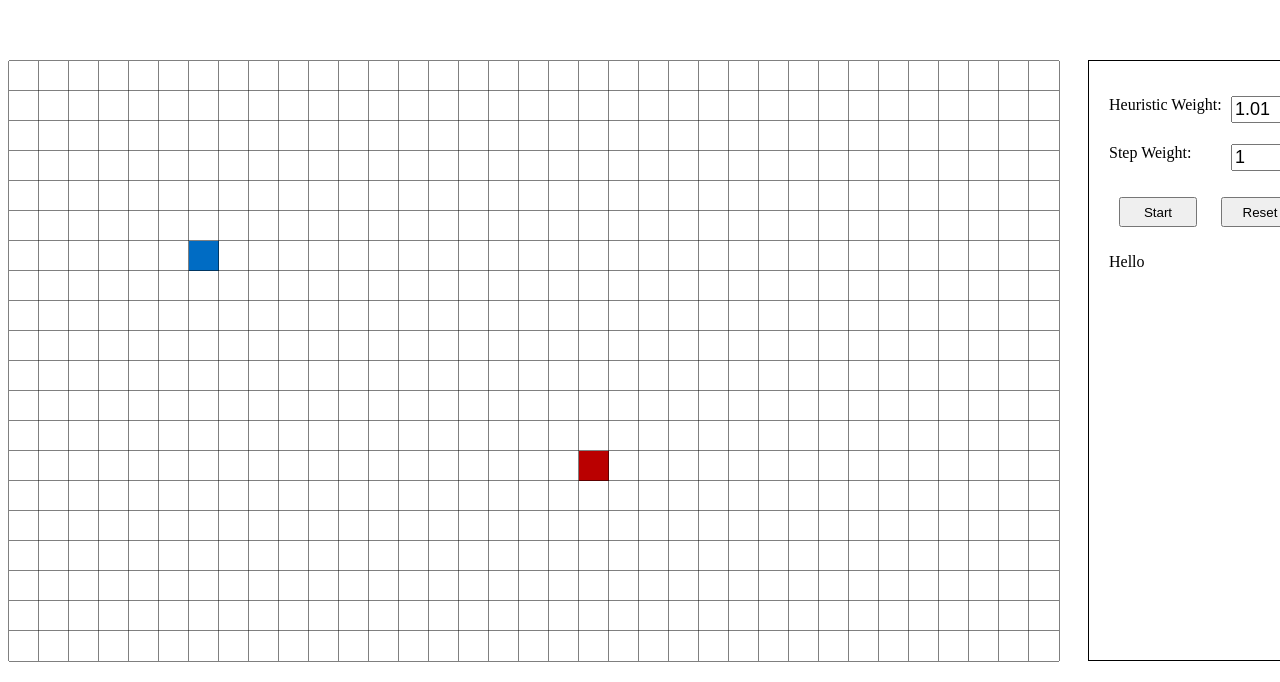
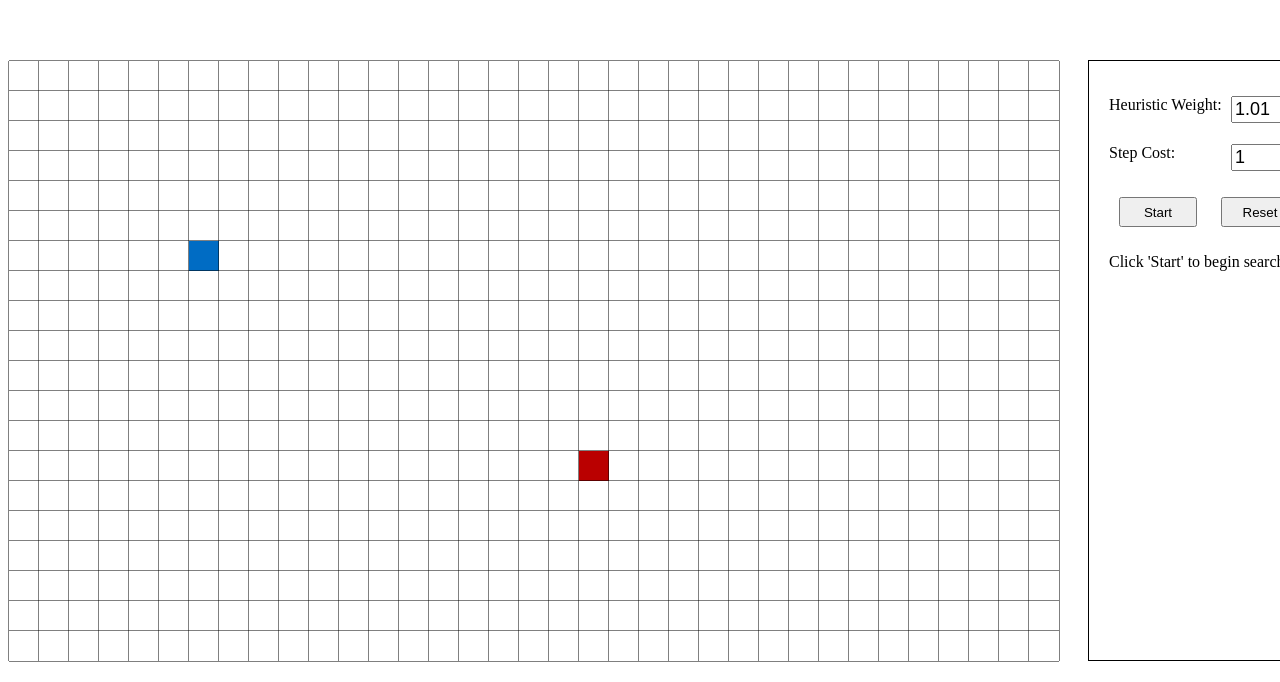
Before and after one commit to balucas/pathfinding-viz, a website: page index.html in a window 1280 px wide. Shown: the part 118-800 px from the top of the page. Drawn offline with Linux system fonts and the light colour scheme.

Commit message:
added readme & demo gif

```diff
--- a/index.html
+++ b/index.html
@@ -56,12 +56,12 @@
           <input id="heuristicWeight" type="number" name="heuristicWeight" min="0.00" step="0.01">
         </div>
         <div class="inputContainer">
-          Step Weight:
+          Step Cost:
           <input id="stepWeight" type="number" name="stepWeight" min="0.00" step="0.01">
         </div>
         <button onclick="start()">Start</button>
         <button onclick="reset()">Reset</button>
-        <p id="panelMessage">Hello</p>
+        <p id="panelMessage">Click 'Start' to begin search</p>
       </div>
     </div>
 
```
Also changed, not shown: README.md (added), 2 other files.
